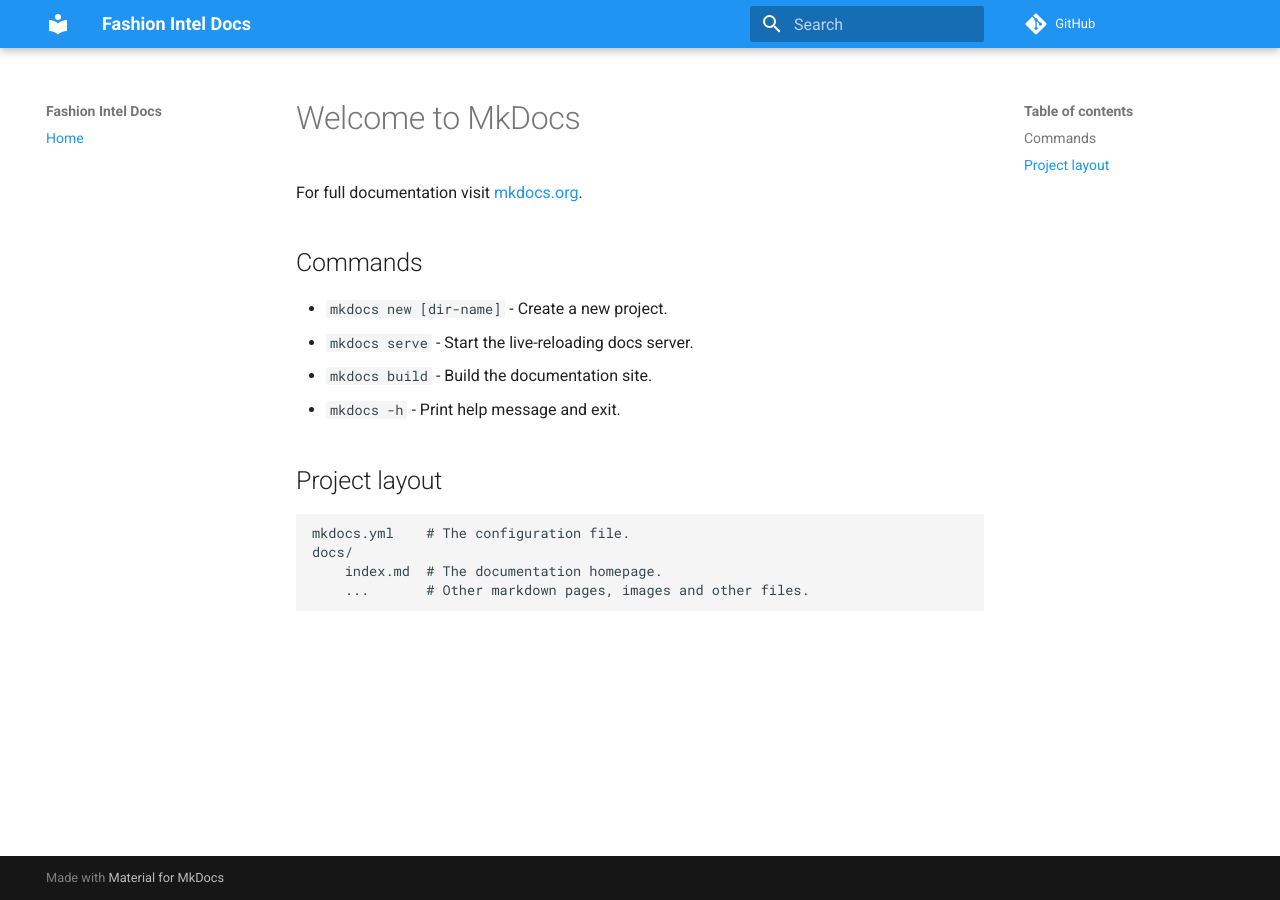
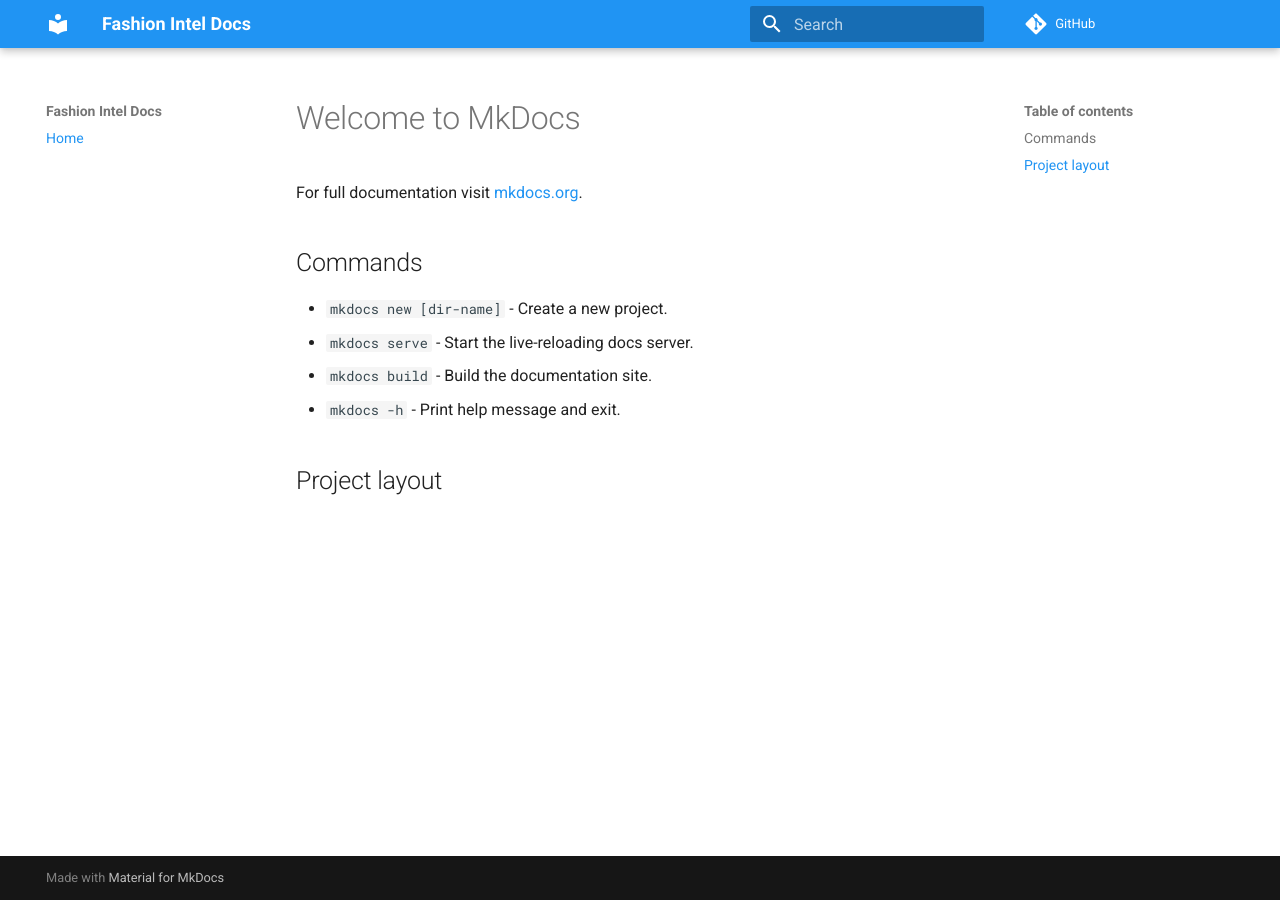
Before and after one commit to oke-aditya/fashion_intel, an MkDocs documentation site: the page built from docs/templates/index.md, in a window 1280 px wide. Built offline with MkDocs 1.6.1 and Material for MkDocs 9.7.7, drawn with Linux system fonts in a browser that asks for light colours; comment, search, counter and statistics services are not loaded.

Commit message:
Check docs

```diff
--- a/docs/templates/index.md
+++ b/docs/templates/index.md
@@ -10,8 +10,3 @@ For full documentation visit [mkdocs.org](https://www.mkdocs.org).
 * `mkdocs -h` - Print help message and exit.
 
 ## Project layout
-
-    mkdocs.yml    # The configuration file.
-    docs/
-        index.md  # The documentation homepage.
-        ...       # Other markdown pages, images and other files.
```
